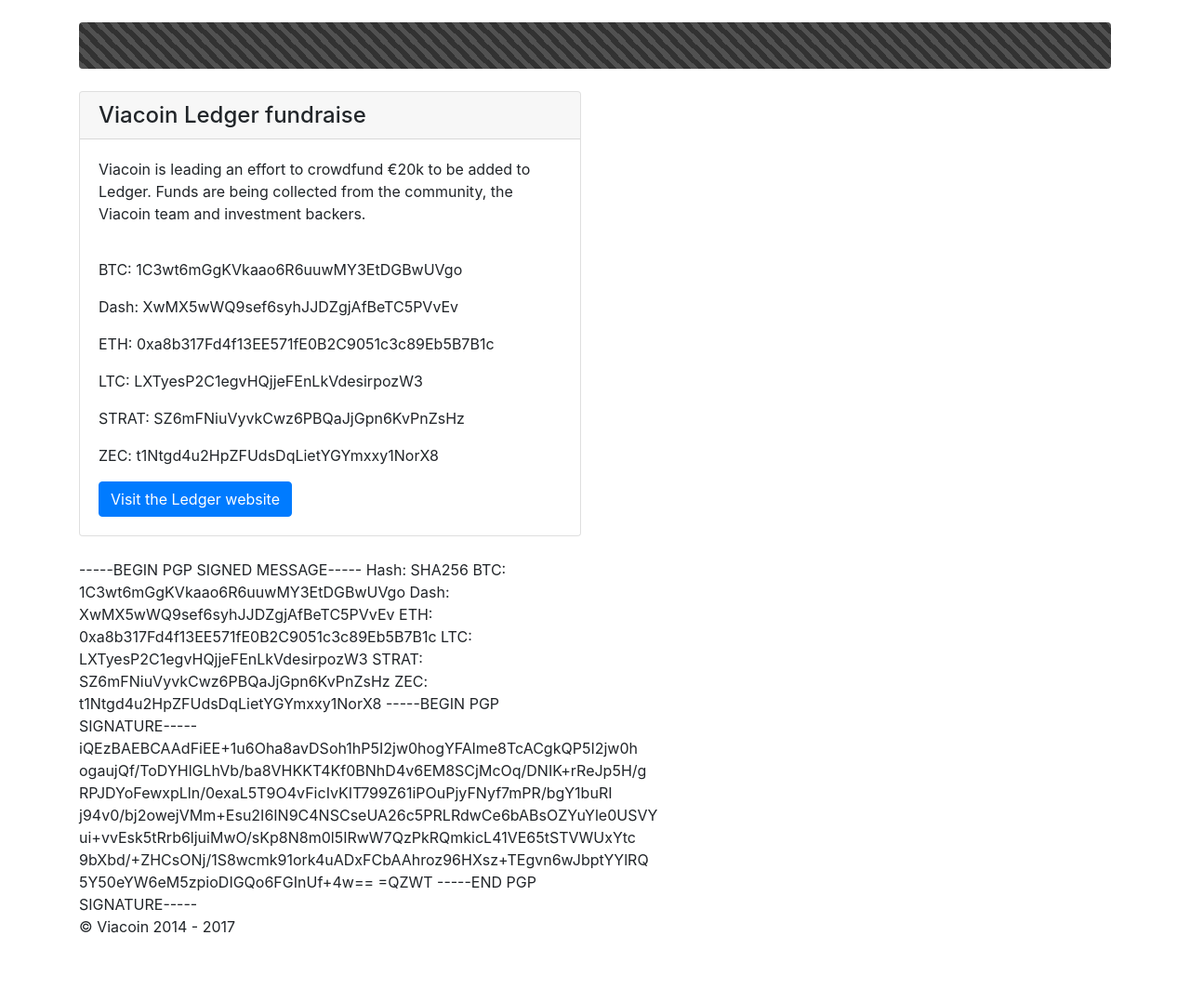
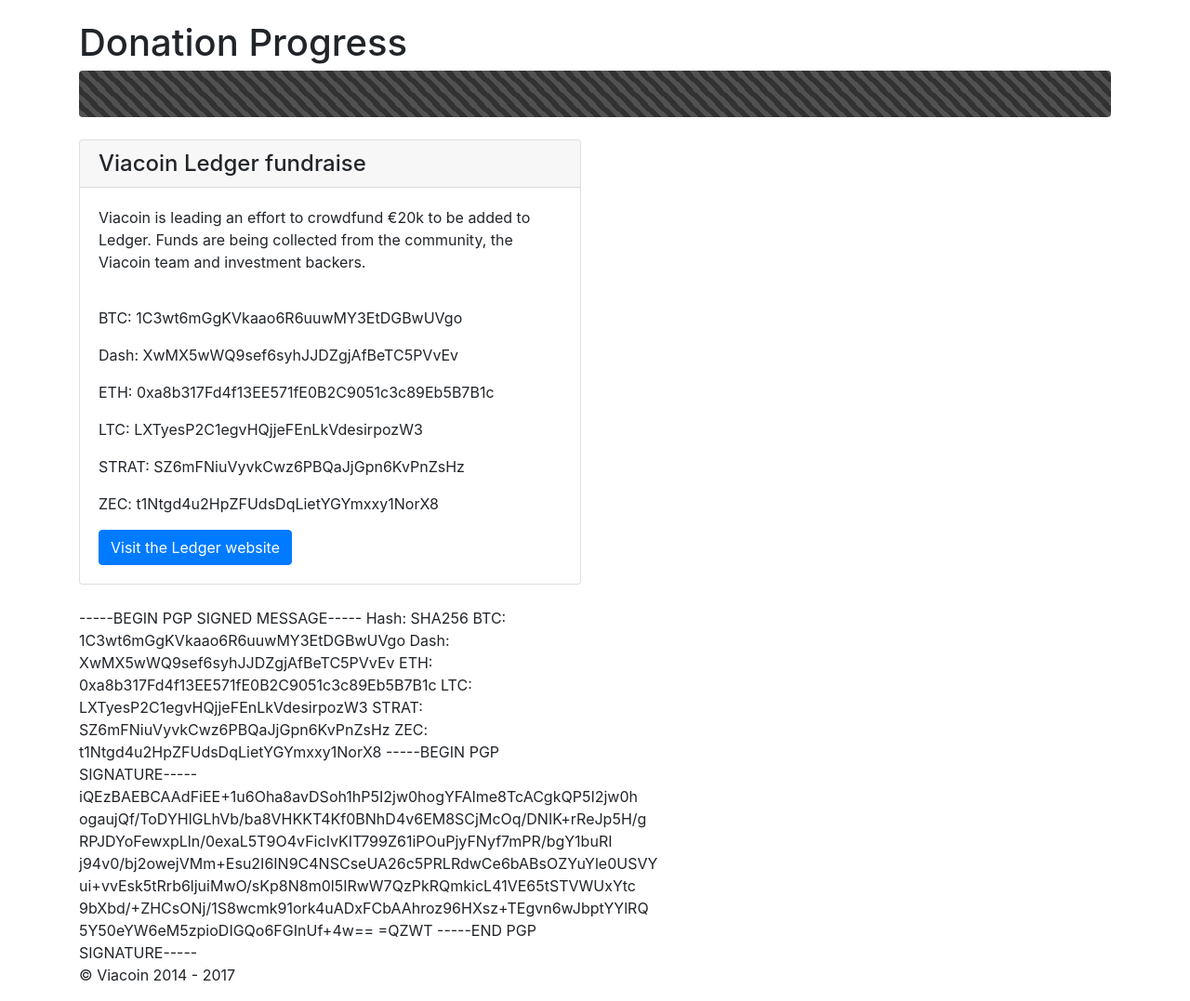
Before and after one commit to viacoin/viacoin.org, a Jekyll site: the page ledger/index.html, which Jekyll copies as it is, in a window 1280 px wide. Shown: the whole page at 93% size. Built offline with Jekyll 4.4.1, drawn with Linux system fonts in a browser that asks for light colours; nearby versions of some CDN libraries; before the commit the page ends 1025 px from its top, so only the background shows below that.

Commit message:
added text above progressbar

```diff
--- a/ledger/index.html
+++ b/ledger/index.html
@@ -57,13 +57,12 @@
   <body>
     <div class="container">
     <br>
-      <div class="progressBarModal">
+      <h1>Donation Progress</h1>
         <div class="progress">
           <div class="progress-bar progress-bar-striped active large-font" role="progressbar" aria-valuenow="100" aria-valuemin="100" aria-valuemax="100" style="width:100%">
 
           </div>
         </div>
-      </div>
       <br>
       <div class="row marketing">
         <div class="col-lg-6">
```
